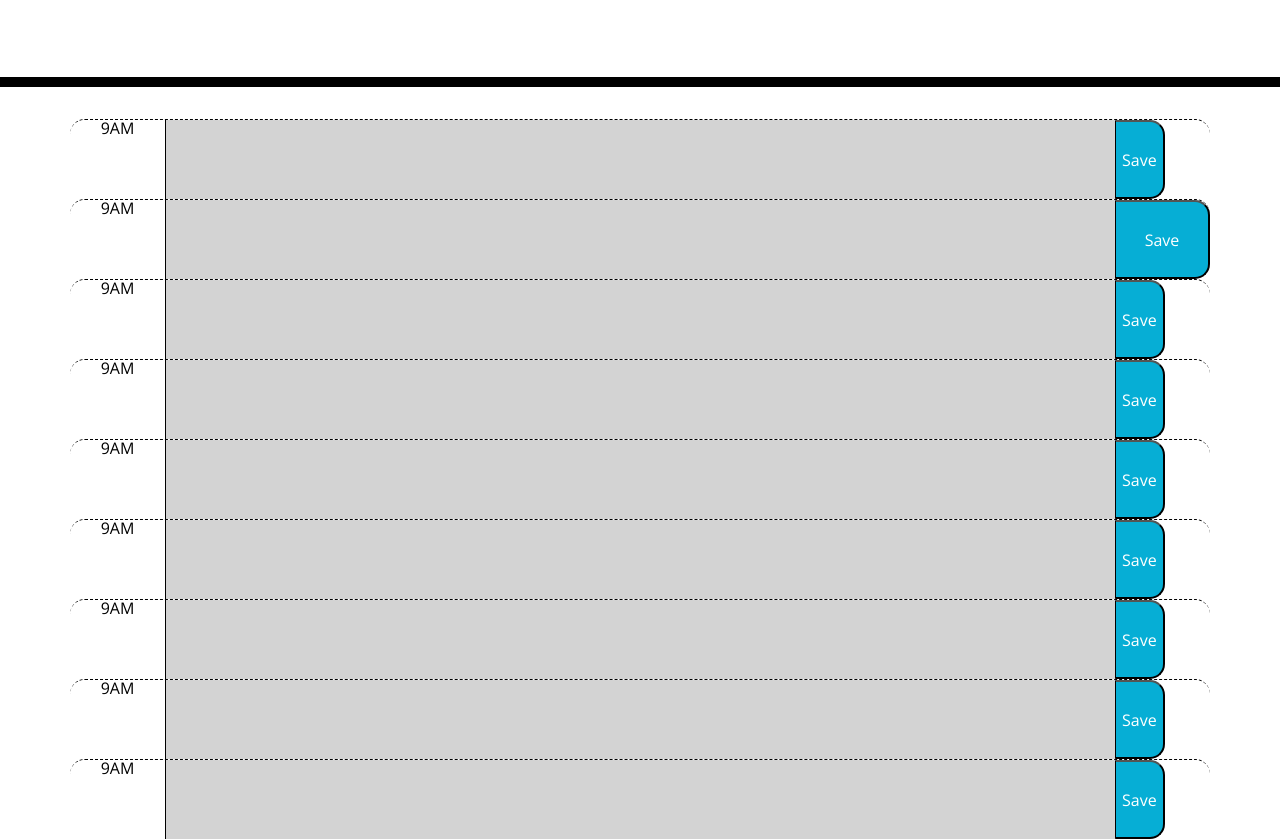
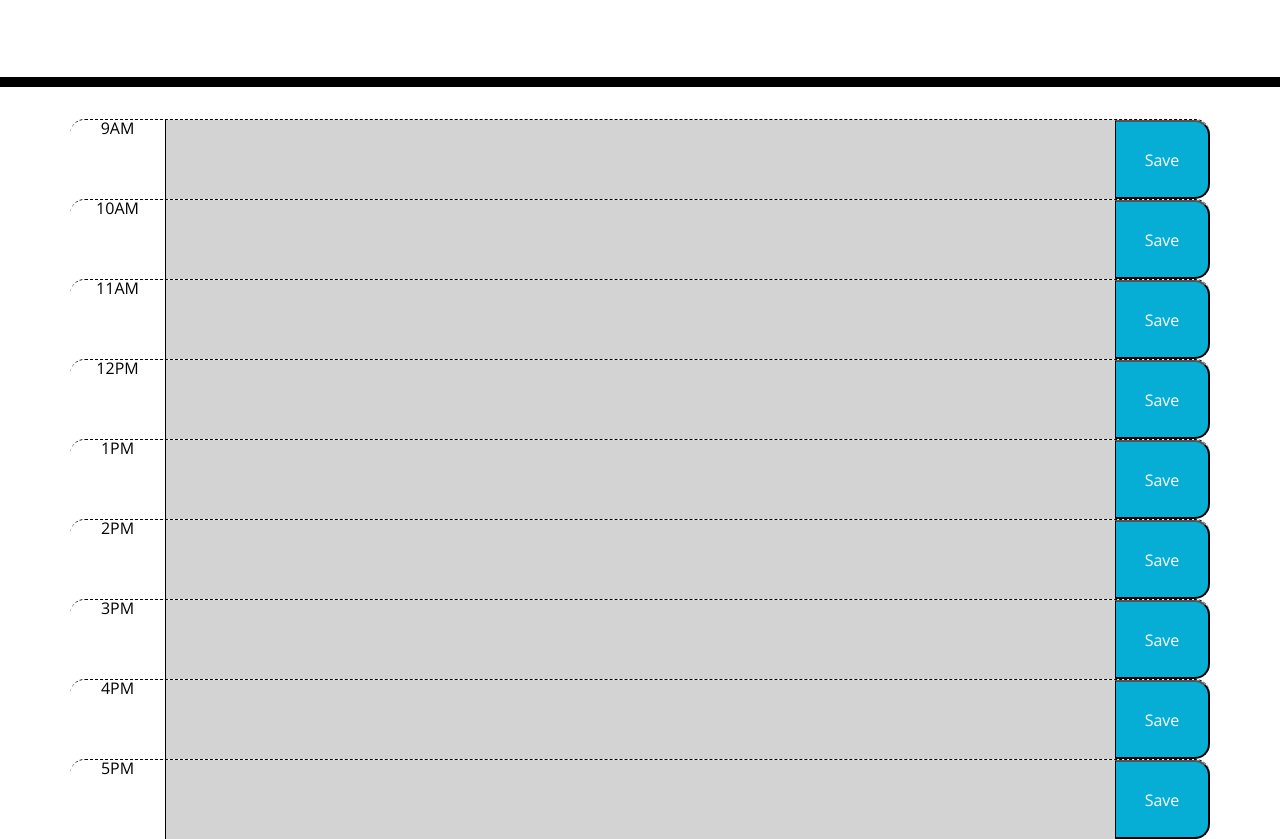
Before and after one commit to KevinB04/day-planner, a plain HTML site: page index.html in a window 1280 px wide. Shown: the part 181-1020 px from the top of the page. Drawn offline with nearby package versions, Linux system fonts and the light colour scheme.

Commit message:
updating html

```diff
--- a/index.html
+++ b/index.html
@@ -38,47 +38,47 @@
         <div class="row hour time-block" id="hour-9">
           <div class="col-md-1">9AM</div>
           <textarea class="col-md-10 description"></textarea>
-          <button class="saveBtn">Save</button>
+          <button class="saveBtn col-md-1">Save</button>
         </div>
         <div class="row hour time-block" id="hour-10">
-            <div class="col-md-1">9AM</div>
+            <div class="col-md-1">10AM</div>
           <textarea class="col-md-10 description"></textarea>
           <button class="saveBtn col-md-1">Save</button>
         </div>
         <div class="row hour time-block" id="hour-11">
-          <div class="col-md-1">9AM</div>
+          <div class="col-md-1">11AM</div>
           <textarea class="col-md-10 description"></textarea>
-          <button class="saveBtn">Save</button>
+          <button class="saveBtn col-md-1">Save</button>
         </div>
         <div class="row hour time-block" id="hour-12">
-          <div class="col-md-1">9AM</div>
+          <div class="col-md-1">12PM</div>
           <textarea class="col-md-10 description"></textarea>
-          <button class="saveBtn">Save</button>
+          <button class="saveBtn col-md-1">Save</button>
         </div>
         <div class="row hour time-block" id="hour-13">
-          <div class="col-md-1">9AM</div>
+          <div class="col-md-1">1PM</div>
           <textarea class="col-md-10 description"></textarea>
-          <button class="saveBtn">Save</button>
+          <button class="saveBtn col-md-1">Save</button>
         </div>
         <div class="row hour time-block" id="hour-14">
-          <div class="col-md-1">9AM</div>
+          <div class="col-md-1">2PM</div>
           <textarea class="col-md-10 description"></textarea>
-          <button class="saveBtn">Save</button>
+          <button class="saveBtn col-md-1">Save</button>
         </div>
         <div class="row hour time-block" id="hour-15">
-          <div class="col-md-1">9AM</div>
+          <div class="col-md-1">3PM</div>
           <textarea class="col-md-10 description"></textarea>
-          <button class="saveBtn">Save</button>
+          <button class="saveBtn col-md-1">Save</button>
         </div>
         <div class="row hour time-block" id="hour-16">
-          <div class="col-md-1">9AM</div>
+          <div class="col-md-1">4PM</div>
           <textarea class="col-md-10 description"></textarea>
-          <button class="saveBtn">Save</button>
+          <button class="saveBtn col-md-1">Save</button>
         </div>
         <div class="row hour time-block" id="hour-17">
-          <div class="col-md-1">9AM</div>
+          <div class="col-md-1">5PM</div>
           <textarea class="col-md-10 description"></textarea>
-          <button class="saveBtn">Save</button>
+          <button class="saveBtn col-md-1">Save</button>
         </div>
 
                 </div>
```
